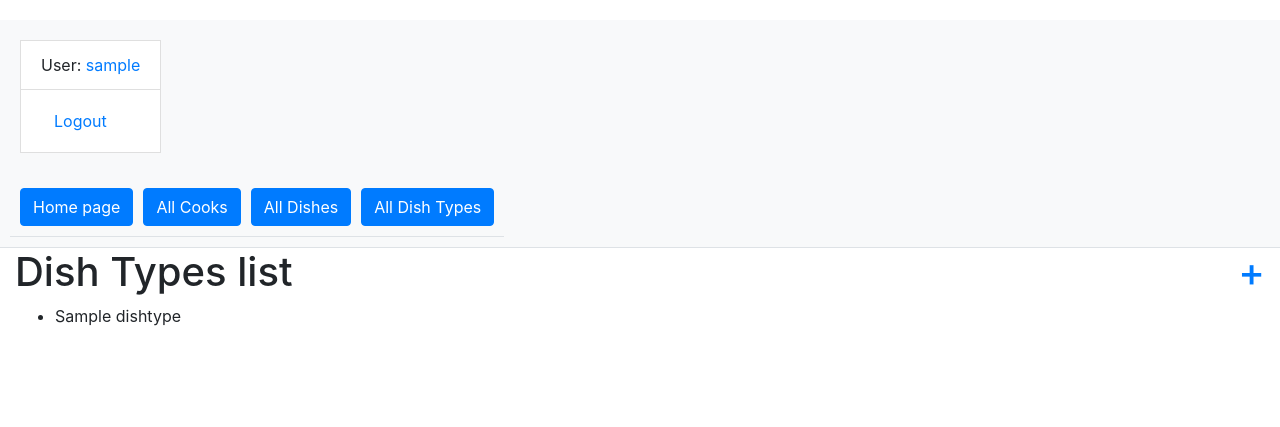
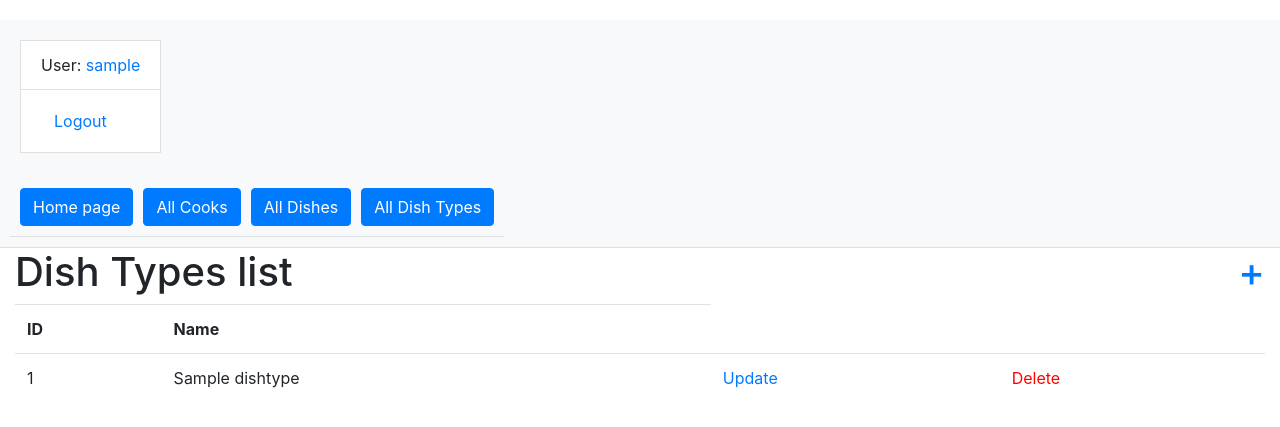
Before and after one commit to MaglorFeanorson/RestaurantKitchenService, a Django app: page /dish-types/ in a window 1280 px wide. Shown: the top 427 px of the page. Run offline with Django 5.2, Linux system fonts and the light colour scheme; a user stored in the database is signed in; tables that the repository leaves empty hold one stand-in row (values such as "Sample post").

```diff
--- a/templates/restaurant_kitchen/dish_type_list.html
+++ b/templates/restaurant_kitchen/dish_type_list.html
@@ -2,18 +2,28 @@
 {% block content %}
   <h1>Dish Types list <a style="float: right" href="{% url 'restaurant_kitchen:dish-type-create' %}">+</a></h1>
 
+  {% if dish_type_list %}
+    <table class="table">
+      <tr>
+        <th>ID</th>
+        <th>Name</th>
 
-  {% if dish_type_list %}
-    <ul>
-      {% for dish_type in dish_type_list %}
-        <li>{{ dish_type.name }}</li>
+      </tr>
+
+      {% for dish in dish_type_list %}
+        <tr>
+          <td>{{ dish.id }}</td>
+          <td>{{ dish.name }}</td>
+          <td>
+            <a href="{% url 'restaurant_kitchen:dish-type-update' pk=dish.id %}">Update</a>
+          </td>
+          <td>
+            <a style="color: red" href="{% url 'restaurant_kitchen:dish-type-delete' pk=dish.id %}">Delete</a>
+          </td>
+        </tr>
       {% endfor %}
-    </ul>
-      {% else %}
-      <p>There are no Dish Types in Kitchen</p>
-
+    </table>
+  {% else %}
+    <p>There are no dish types in the kitchen.</p>
   {% endif %}
-
-
-
 {% endblock %}
```
